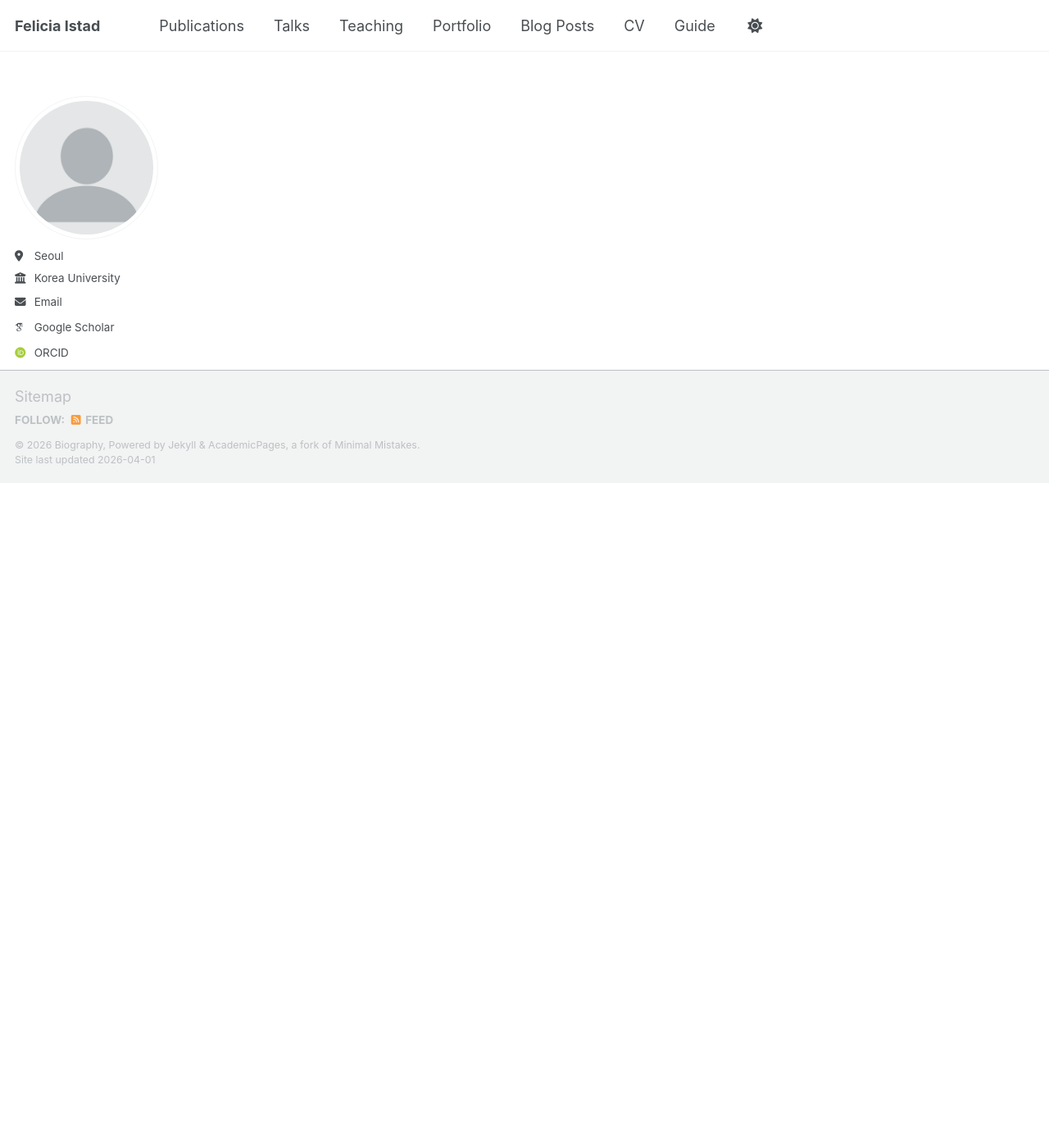
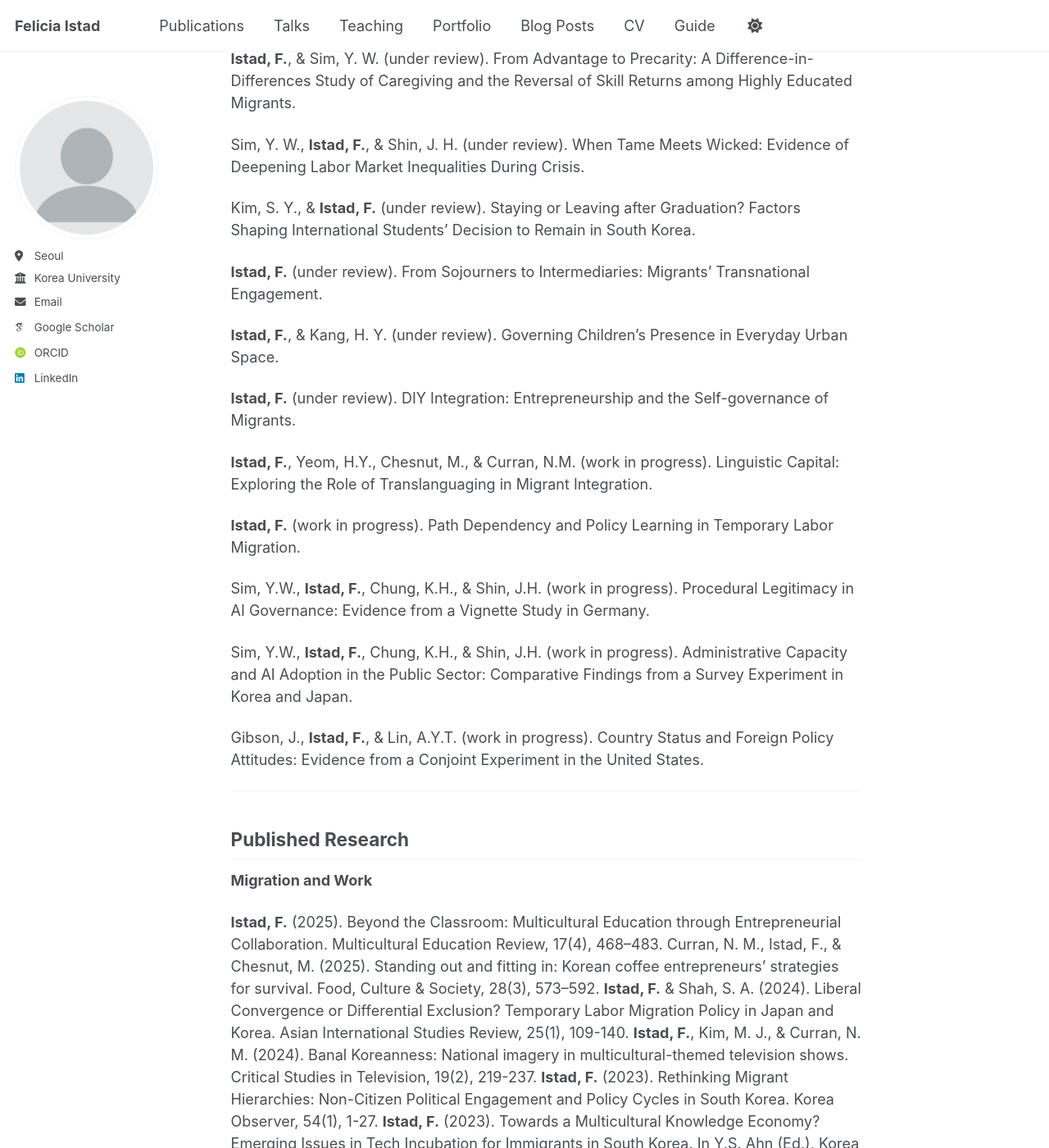
Before and after one commit to feliciaistad/feliciaistad.github.io, a Jekyll site: the page built from _publications/2009-10-01-paper-title-number-1.md, in a window 1280 px wide and 1400 px high, scrolled down 811 px. Shown: the whole window at 82% size. Built offline with Jekyll 4.4.1, drawn with Linux system fonts in a browser that asks for light colours; some web fonts are replaced; a script bundle is joined from its source files by our own code; library files that are not in the unit come from our copies; a file with an impossible date is left out; some of the changed text lies outside the part shown.

Commit message:
Update 2009-10-01-paper-title-number-1.md

```diff
--- a/_publications/2009-10-01-paper-title-number-1.md
+++ b/_publications/2009-10-01-paper-title-number-1.md
@@ -12,3 +12,77 @@ bibtexurl: 'https://academicpages.github.io/files/bibtex1.bib'
 citation: 'Your Name, You. (2009). &quot;Paper Title Number 1.&quot; <i>Journal 1</i>. 1(1).'
 ---
 The contents above will be part of a list of publications, if the user clicks the link for the publication than the contents of section will be rendered as a full page, allowing you to provide more information about the paper for the reader. When publications are displayed as a single page, the contents of the above "citation" field will automatically be included below this section in a smaller font.
+
+---
+title: "Paper Title Number 5, with math $$E=mc^2$$"
+collection: publications
+category: conferences
+permalink: /publication/2024-02-17-paper-title-number-4
+excerpt: 'This paper is about a famous math equation, $$E=mc^2$$'
+date: 2024-02-17
+venue: 'GitHub Journal of Bugs'
+paperurl: 'https://academicpages.github.io/files/paper3.pdf'
+citation: 'Your Name, You. (2024). &quot;Paper Title Number 3.&quot; <i>GitHub Journal of Bugs</i>. 1(3).'
+---
+title: "Research"
+sub-title: "Working Papers"
+**Title of Paper 1**
+Short description of your paper.
+---
+sub-title: "Publications"
+---
+**Title of Published Article**
+Journal name, year
+
+# Research
+
+## Forthcoming Research
+
+**Title of Paper 1**
+
+**Istad, F.**, & Lee, S. (under review). Agenda-Setting and Public Opinion on Asylum Policy.
+
+**Istad, F.**, & Sim, Y. W. (under review). From Advantage to Precarity: A Difference-in-Differences Study of Caregiving and the Reversal of Skill Returns among Highly Educated Migrants.
+
+Sim, Y. W., **Istad, F.**, & Shin, J. H. (under review). When Tame Meets Wicked: Evidence of Deepening Labor Market Inequalities During Crisis.
+
+Kim, S. Y., & **Istad, F.** (under review). Staying or Leaving after Graduation? Factors Shaping International Students’ Decision to Remain in South Korea.
+
+**Istad, F.** (under review). From Sojourners to Intermediaries: Migrants’ Transnational Engagement.
+
+**Istad, F.**, & Kang, H. Y. (under review). Governing Children’s Presence in Everyday Urban Space.
+
+**Istad, F.** (under review). DIY Integration: Entrepreneurship and the Self-governance of Migrants.
+
+**Istad, F.**, Yeom, H.Y., Chesnut, M., & Curran, N.M. (work in progress). Linguistic Capital: Exploring the Role of Translanguaging in Migrant Integration.
+
+**Istad, F.** (work in progress). Path Dependency and Policy Learning in Temporary Labor Migration.
+
+Sim, Y.W., **Istad, F.**, Chung, K.H., & Shin, J.H. (work in progress). Procedural Legitimacy in AI Governance: Evidence from a Vignette Study in Germany.
+
+Sim, Y.W., **Istad, F.**, Chung, K.H., & Shin, J.H. (work in progress). Administrative Capacity and AI Adoption in the Public Sector: Comparative Findings from a Survey Experiment in Korea and Japan.
+
+Gibson, J., **Istad, F.**, & Lin, A.Y.T. (work in progress). Country Status and Foreign Policy Attitudes: Evidence from a Conjoint Experiment in the United States.
+
+---
+
+## Published Research
+
+**Migration and Work**
+
+**Istad, F.** (2025). Beyond the Classroom: Multicultural Education through Entrepreneurial Collaboration. Multicultural Education Review, 17(4), 468–483.
+Curran, N. M., Istad, F., & Chesnut, M. (2025). Standing out and fitting in: Korean coffee entrepreneurs’ strategies for survival. Food, Culture & Society, 28(3), 573–592.
+**Istad, F.** & Shah, S. A. (2024). Liberal Convergence or Differential Exclusion? Temporary Labor Migration Policy in Japan and Korea. Asian International Studies Review, 25(1), 109-140.
+**Istad, F.**, Kim, M. J., & Curran, N. M. (2024). Banal Koreanness: National imagery in multicultural-themed television shows. Critical Studies in Television, 19(2), 219-237.
+**Istad, F.** (2023). Rethinking Migrant Hierarchies: Non-Citizen Political Engagement and Policy Cycles in South Korea. Korea Observer, 54(1), 1-27.
+**Istad, F.** (2023). Towards a Multicultural Knowledge Economy? Emerging Issues in Tech Incubation for Immigrants in South Korea. In Y.S. Ahn (Ed.), Korea and the Global Society: Engagement, Reciprocity, and Tension. Routledge.
+**Istad, F.** (2022). In Search of Talent: Startup and Immigration Policy in South Korea. European Journal of Korean Studies, 22(1), 43–70.
+**Istad, F.**, Gibson, J., & Curran, N. M. (2022). More or less a foreigner: Domestic reception of multinational K-pop groups. Asian Journal of Social Science, 50(4), 268–75.
+**Istad, F.**, Kim, M. J., & Curran, N. M. (2022). Producing multiculturalism: Casting and editing migrants in Korean reality television. Continuum, 36(4), 528–45.
+Istad, F. (2022). Start-Up Visa: Rethinking Entrepreneurship and Human Capital in Immigration Policy. Asian Journal of Innovation and Policy, 11(1), 30-49.
+**Istad, F.**, Varpahovskis, E., Miezan, E., Ayhan, K.J. (2021). Global Korea Scholarship Students: Intention to Stay in the Host Country to Work or Study after Graduation. Politics & Policy, 49(6), 1323-42.
+
+**Public Diplomacy**
+Gibson J. & **Istad, F.** (2025). Towards a Political Model of Soft Power: An Empirical Evaluation of Korean Foreign Policy. Asian Survey, 65(3): 459–495.
+Lee, K., **Istad, F.**, & Kim, S.W. (2024). Public Diplomacy in Other Words: Mapping the Field in Korean-language Research. Journal of Public Diplomacy, 4(1), 73-88.
+**Istad, F.** (2020). Two-Way Engagement in Public Diplomacy: The Case of Talk Talk Korea. Asian Communication Research, 17(3), 115-41.
```
